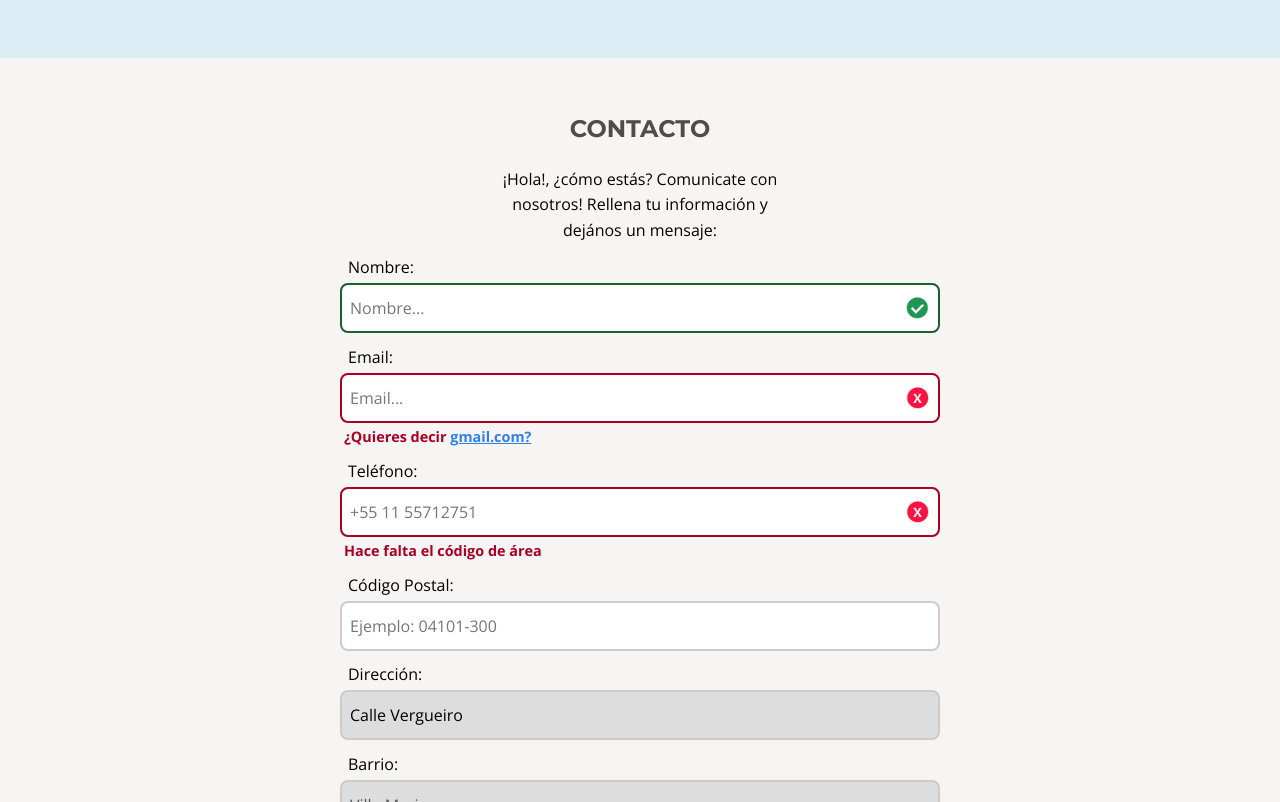
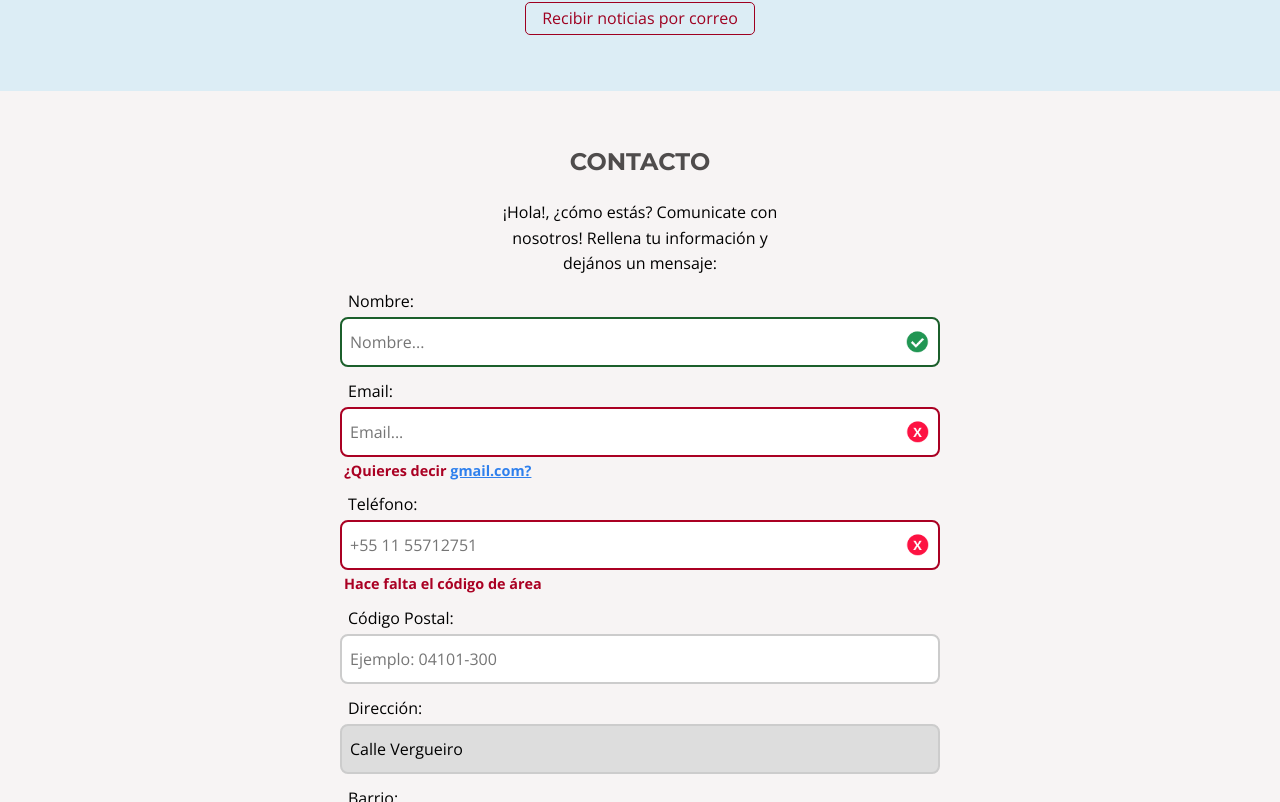
Before and after one commit to tatianimeneghini/1883-accesibilidad-web-parte_2, a plain HTML site: page index.html in a window 1280 px wide. Shown: the part 2893-3695 px from the top of the page. Drawn offline with nearby package versions, Linux system fonts and the light colour scheme.

Commit message:
corrección aula 2

```diff
--- a/js/ventanaEmergente.js
+++ b/js/ventanaEmergente.js
@@ -1,3 +1,4 @@
+var btnAbreVentana = document.querySelector("#abreVentana");
 var ventana = document.querySelector(".ventanaNewsletter");
 var ventanaBody = document.querySelector(".ventanaNewsletter-body");
 var ventanaOverlay = document.querySelector(".ventanaNewsletter-overlay");
```
Also changed, not shown: index.html (+1 -1 lines).
